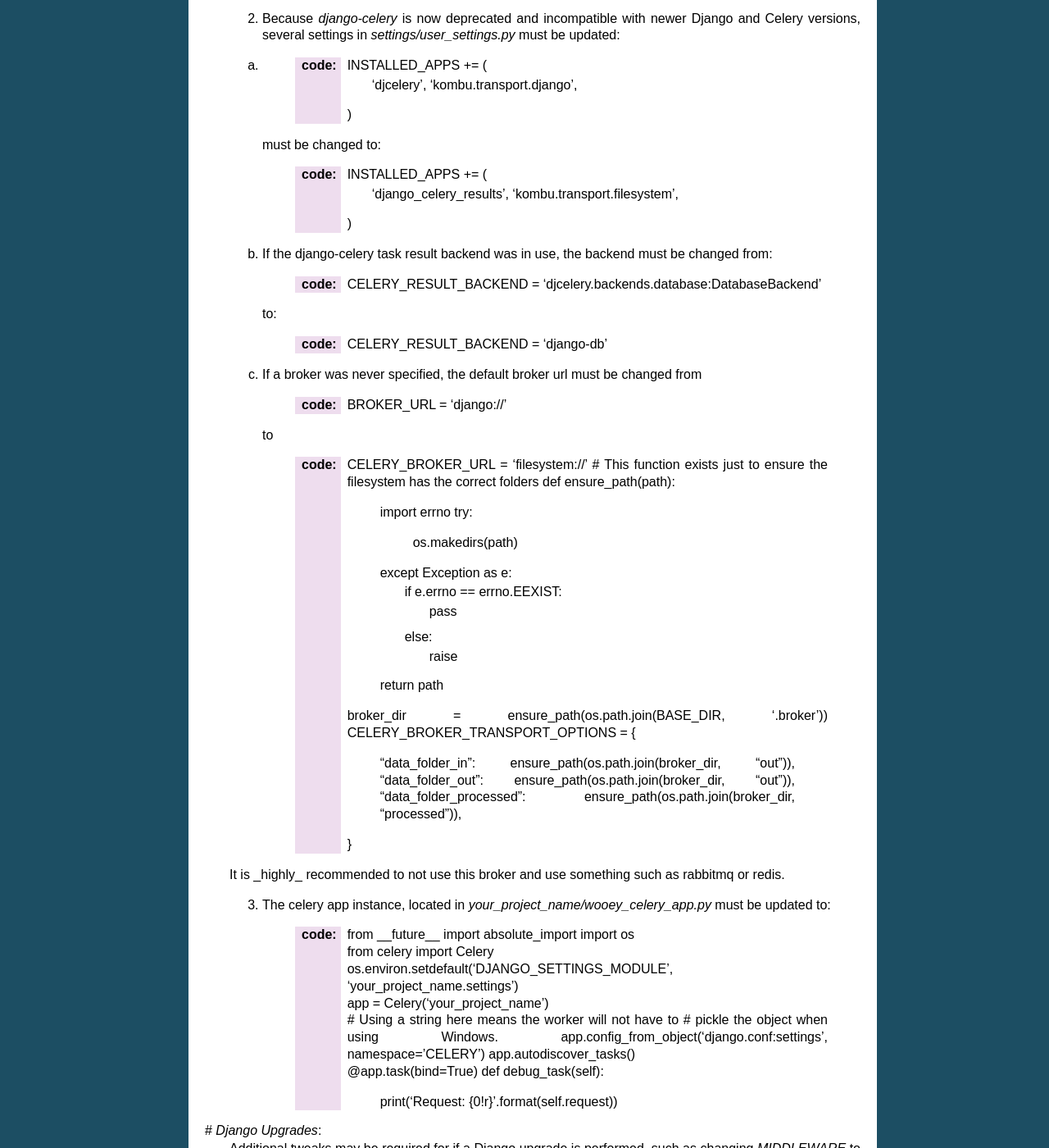
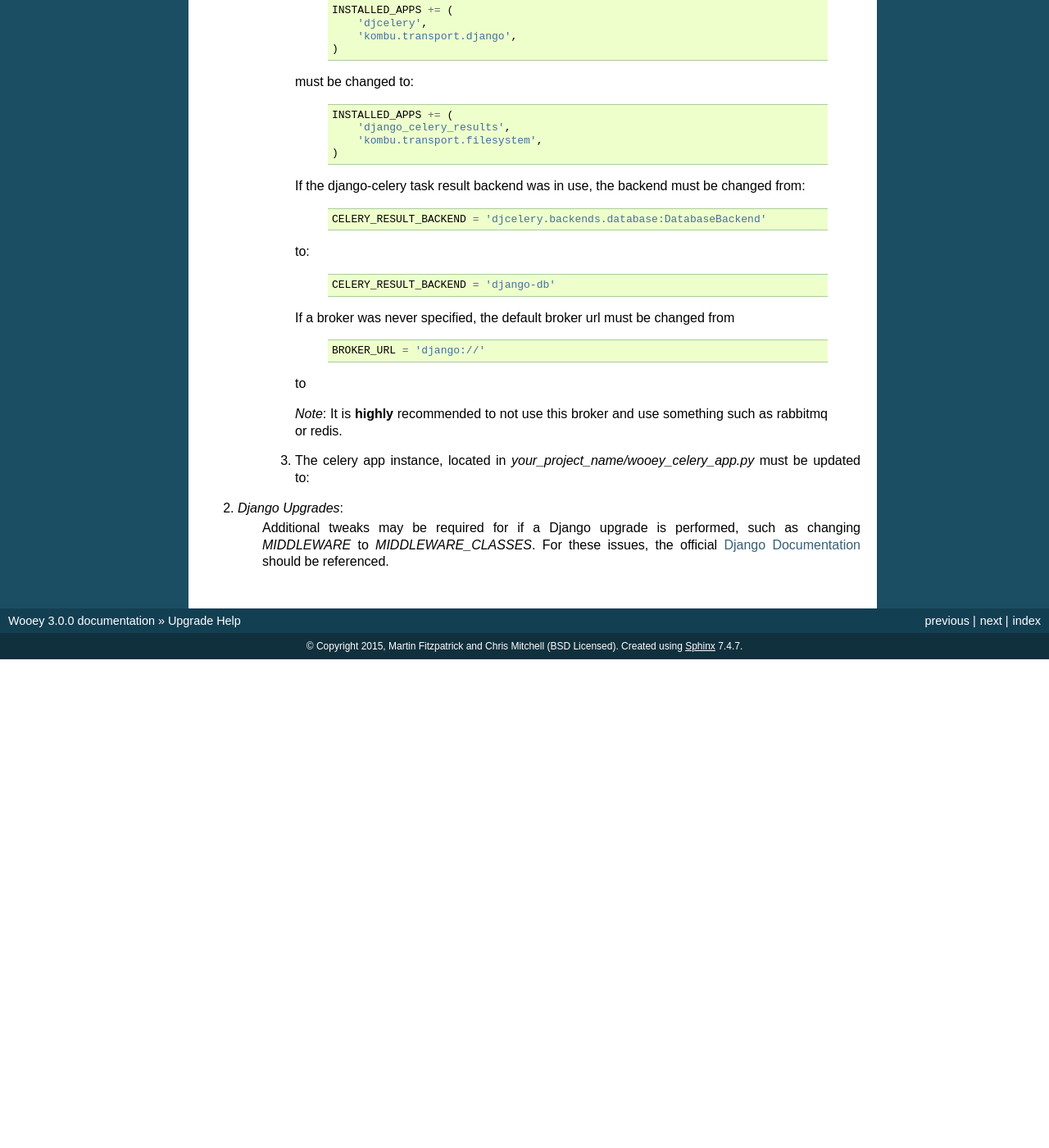
Before and after one commit to wooey/Wooey, a Sphinx documentation site: the page built from docs/upgrade_help.rst, in a window 1280 px wide and 1400 px high, scrolled down 519 px. Shown: the whole window at 82% size. Built offline with Sphinx 7.4.7, drawn with Linux system fonts in a browser that asks for light colours; pages that are not in the unit, such as notebooks, are missing from menus; after the commit the page ends 1323 px from its top, so only the background shows below that; some of the changed lines change nothing that is shown; some of the changed text lies outside the part shown.

Commit message:
Add code blocks

```diff
--- a/docs/upgrade_help.rst
+++ b/docs/upgrade_help.rst
@@ -16,22 +16,24 @@
 0.10 adds in support for Django 1.10 as well as Django 1.11. Django versions
 prior to 1.8 are no longer officially supported.
 
-# *Celery Changes*:
+1) *Celery Changes*:
     Celery was upgraded to version 4.x and several changes are required:
 
     1) First, celery is no longer executed through
 
-        :code: python manage.py celery
+        .. code-block:: python
+            python manage.py celery
 
         but instead via:
 
-        :code: celery -A your_project_name worker -l info (and any other arguments)
+        .. code-block:: python
+            celery -A your_project_name worker -l info (and any other arguments)
 
     2) Because `django-celery` is now deprecated and incompatible with newer Django and Celery versions,
        several settings in `settings/user_settings.py` must be updated:
 
-    a)
-        :code:
+        .. code-block:: python
+
             INSTALLED_APPS += (
                 'djcelery',
                 'kombu.transport.django',
@@ -39,31 +41,34 @@
 
        must be changed to:
 
-        :code:
+        .. code-block:: python
+
             INSTALLED_APPS += (
                 'django_celery_results',
                 'kombu.transport.filesystem',
             )
 
-    b) If the django-celery task result backend was in use, the backend must be changed from:
+       If the django-celery task result backend was in use, the backend must be changed from:
 
-        :code:
+        .. code-block:: python
+
             CELERY_RESULT_BACKEND = 'djcelery.backends.database:DatabaseBackend'
 
        to:
 
-        :code:
+        .. code-block:: python
+
             CELERY_RESULT_BACKEND = 'django-db'
 
-    c) If a broker was never specified, the default broker url must be changed from
+       If a broker was never specified, the default broker url must be changed from
 
-        :code:
+        .. code-block:: python
 
             BROKER_URL = 'django://'
 
        to
 
-        :code:
+        .. code-block:: python
             CELERY_BROKER_URL = 'filesystem://'
             # This function exists just to ensure the filesystem has the correct folders
             def ensure_path(path):
@@ -84,11 +89,11 @@
                 "data_folder_processed": ensure_path(os.path.join(broker_dir, "processed")),
             }
 
-    It is _highly_ recommended to not use this broker and use something such as rabbitmq or redis.
+      *Note*: It is **highly** recommended to not use this broker and use something such as rabbitmq or redis.
 
     3) The celery app instance, located in `your_project_name/wooey_celery_app.py` must be updated to:
 
-        :code:
+        .. code-block:: python
             from __future__ import absolute_import
             import os
 
@@ -109,7 +114,7 @@
             def debug_task(self):
                 print('Request: {0!r}'.format(self.request))
 
-# *Django Upgrades*:
+2) *Django Upgrades*:
     Additional tweaks may be required for if a Django upgrade is performed, such as
     changing `MIDDLEWARE` to `MIDDLEWARE_CLASSES`. For these issues, the official
     `Django Documentation <https://docs.djangoproject.com/>`_ should be referenced.
```
